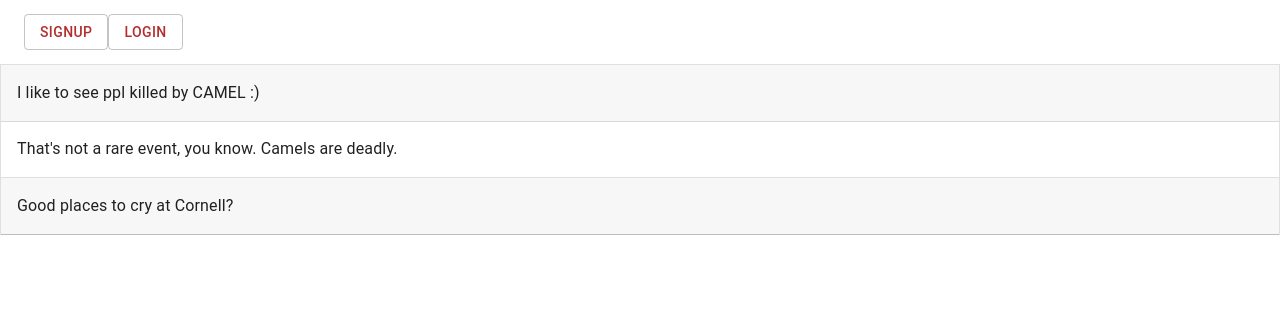
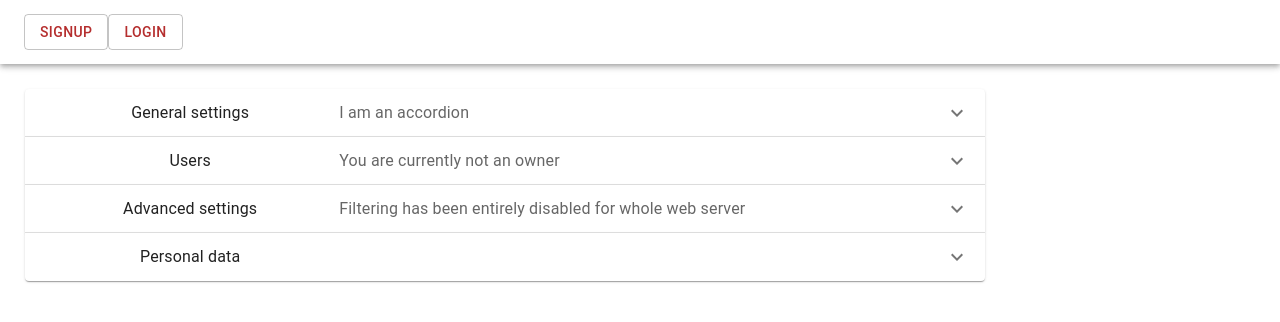
Before and after one commit to liuyuemingm/O-Uni, a React (Create React App) app in the folder frontend/: page / in a window 1280 px wide. Shown: the top 322 px of the page. Built offline with nearby package versions, Linux system fonts and the light colour scheme.

Commit message:
Add Posts Accordion

```diff
--- a/frontend/package.json
+++ b/frontend/package.json
@@ -3,9 +3,14 @@
   "version": "0.1.0",
   "private": true,
   "dependencies": {
+    "@emotion/react": "^11.4.1",
+    "@emotion/styled": "^11.3.0",
     "@material-ui/core": "^4.12.3",
     "@material-ui/icons": "^4.11.2",
+    "@mui/icons-material": "^5.0.4",
     "@mui/material": "^5.0.4",
+    "@mui/styles": "^5.0.1",
+    "@mui/x-data-grid": "^5.0.0-beta.4",
     "@testing-library/jest-dom": "^5.14.1",
     "@testing-library/react": "^11.2.7",
     "@testing-library/user-event": "^12.8.3",
--- a/frontend/src/App.js
+++ b/frontend/src/App.js
@@ -1,12 +1,12 @@
 import './App.css';
-import Accordion from "./components/MainPanel"
 import Navbar from './components/Background';
 import LogB from './components/Sample';
+import MainPanel from './components/MainPanel';
 function App() {
   return (
     <div className="App">
       <LogB />
-      <Accordion/>
+      <MainPanel />
     </div>
   );
 }
--- a/frontend/src/components/MainPanel.js
+++ b/frontend/src/components/MainPanel.js
@@ -1,83 +1,10 @@
-import React from 'react';
-import { withStyles } from '@material-ui/core/styles';
-import MuiAccordion from '@material-ui/core/Accordion';
-import MuiAccordionSummary from '@material-ui/core/AccordionSummary';
-import MuiAccordionDetails from '@material-ui/core/AccordionDetails';
-import Typography from '@material-ui/core/Typography';
+import React from "react";
+import PostsAccordion from "./PostsAccordion"
 
-
-
-const Accordion = withStyles({
-  root: {
-    border: '1px solid rgba(0, 0, 0, .125)',
-    boxShadow: 'none',
-    '&:not(:last-child)': {
-      borderBottom: 0,
-    },
-    '&:before': {
-      display: 'none',
-    },
-    '&$expanded': {
-      margin: 'auto',
-    },
-  },
-  expanded: {},
-})(MuiAccordion);
-
-const AccordionSummary = withStyles({
-  root: {
-    backgroundColor: 'rgba(0, 0, 0, .03)',
-    borderBottom: '1px solid rgba(0, 0, 0, .125)',
-    marginBottom: -1,
-    minHeight: 56,
-    '&$expanded': {
-      minHeight: 56,
-    },
-  },
-  content: {
-    '&$expanded': {
-      margin: '12px 0',
-    },
-  },
-  expanded: {},
-})(MuiAccordionSummary);
-
-const AccordionDetails = withStyles((theme) => ({
-  root: {
-    padding: theme.spacing(2),
-  },
-}))(MuiAccordionDetails);
-
-export default function CustomizedAccordions() {
-  const [expanded, setExpanded] = React.useState('panel1');
-
-  const handleChange = (panel) => (event, newExpanded) => {
-    setExpanded(newExpanded ? panel : false);
-  };
-
+export default function MainPanel() {
   return (
-    <div>
-      <Accordion square expanded={expanded === 'panel1'} onChange={handleChange('panel1')}>
-        <AccordionSummary aria-controls="panel1d-content" id="panel1d-header">
-          <Typography>I like to see ppl killed by CAMEL :) </Typography>
-        </AccordionSummary>
-        <AccordionDetails>
-          <Typography>
-            That's not a rare event, you know. Camels are deadly.
-          </Typography>
-        </AccordionDetails>
-      </Accordion>
-      <Accordion square expanded={expanded === 'panel2'} onChange={handleChange('panel2')}>
-        <AccordionSummary aria-controls="panel2d-content" id="panel2d-header">
-          <Typography>Good places to cry at Cornell?</Typography>
-        </AccordionSummary>
-        <AccordionDetails>
-          <Typography>
-            Don't say Beebe Lake. That's not helpful.
-          </Typography>
-        </AccordionDetails>
-      </Accordion>
-
+    <div style={{ width: "75%", margin: "25px" }}>
+      <PostsAccordion />
     </div>
-  );
+  )
 }
--- /dev/null
+++ b/frontend/src/components/PostsAccordion.js
@@ -0,0 +1,91 @@
+import * as React from 'react';
+import Accordion from '@mui/material/Accordion';
+import AccordionDetails from '@mui/material/AccordionDetails';
+import AccordionSummary from '@mui/material/AccordionSummary';
+import Typography from '@mui/material/Typography';
+import ExpandMoreIcon from '@mui/icons-material/ExpandMore';
+
+export default function PostsAccordion() {
+  const [expanded, setExpanded] = React.useState(false);
+
+  const handleChange = (panel) => (event, isExpanded) => {
+    setExpanded(isExpanded ? panel : false);
+  };
+
+  return (
+    <div>
+      <Accordion expanded={expanded === 'panel1'} onChange={handleChange('panel1')}>
+        <AccordionSummary
+          expandIcon={<ExpandMoreIcon />}
+          aria-controls="panel1bh-content"
+          id="panel1bh-header"
+        >
+          <Typography sx={{ width: '33%', flexShrink: 0 }}>
+            General settings
+          </Typography>
+          <Typography sx={{ color: 'text.secondary' }}>I am an accordion</Typography>
+        </AccordionSummary>
+        <AccordionDetails>
+          <Typography>
+            Nulla facilisi. Phasellus sollicitudin nulla et quam mattis feugiat.
+            Aliquam eget maximus est, id dignissim quam.
+          </Typography>
+        </AccordionDetails>
+      </Accordion>
+      <Accordion expanded={expanded === 'panel2'} onChange={handleChange('panel2')}>
+        <AccordionSummary
+          expandIcon={<ExpandMoreIcon />}
+          aria-controls="panel2bh-content"
+          id="panel2bh-header"
+        >
+          <Typography sx={{ width: '33%', flexShrink: 0 }}>Users</Typography>
+          <Typography sx={{ color: 'text.secondary' }}>
+            You are currently not an owner
+          </Typography>
+        </AccordionSummary>
+        <AccordionDetails>
+          <Typography>
+            Donec placerat, lectus sed mattis semper, neque lectus feugiat lectus,
+            varius pulvinar diam eros in elit. Pellentesque convallis laoreet
+            laoreet.
+          </Typography>
+        </AccordionDetails>
+      </Accordion>
+      <Accordion expanded={expanded === 'panel3'} onChange={handleChange('panel3')}>
+        <AccordionSummary
+          expandIcon={<ExpandMoreIcon />}
+          aria-controls="panel3bh-content"
+          id="panel3bh-header"
+        >
+          <Typography sx={{ width: '33%', flexShrink: 0 }}>
+            Advanced settings
+          </Typography>
+          <Typography sx={{ color: 'text.secondary' }}>
+            Filtering has been entirely disabled for whole web server
+          </Typography>
+        </AccordionSummary>
+        <AccordionDetails>
+          <Typography>
+            Nunc vitae orci ultricies, auctor nunc in, volutpat nisl. Integer sit
+            amet egestas eros, vitae egestas augue. Duis vel est augue.
+          </Typography>
+        </AccordionDetails>
+      </Accordion>
+      <Accordion expanded={expanded === 'panel4'} onChange={handleChange('panel4')}>
+        <AccordionSummary
+          expandIcon={<ExpandMoreIcon />}
+          aria-controls="panel4bh-content"
+          id="panel4bh-header"
+        >
+          <Typography sx={{ width: '33%', flexShrink: 0 }}>Personal data</Typography>
+        </AccordionSummary>
+        <AccordionDetails>
+          <Typography>
+            Nunc vitae orci ultricies, auctor nunc in, volutpat nisl. Integer sit
+            amet egestas eros, vitae egestas augue. Duis vel est augue.
+          </Typography>
+        </AccordionDetails>
+      </Accordion>
+    </div>
+  );
+}
```
Also changed, not shown: frontend/src/components/LikeButton.js (added, +19 -0 lines), frontend/src/components/PostsDataGrid.js (added, +27 -0 lines), frontend/src/components/Background.js (line endings or trailing spaces), frontend/src/components/NewPost.js (added), frontend/src/components/Sample.js (line endings or trailing spaces), 1 other file (tests, documents, lock files or other folders).
